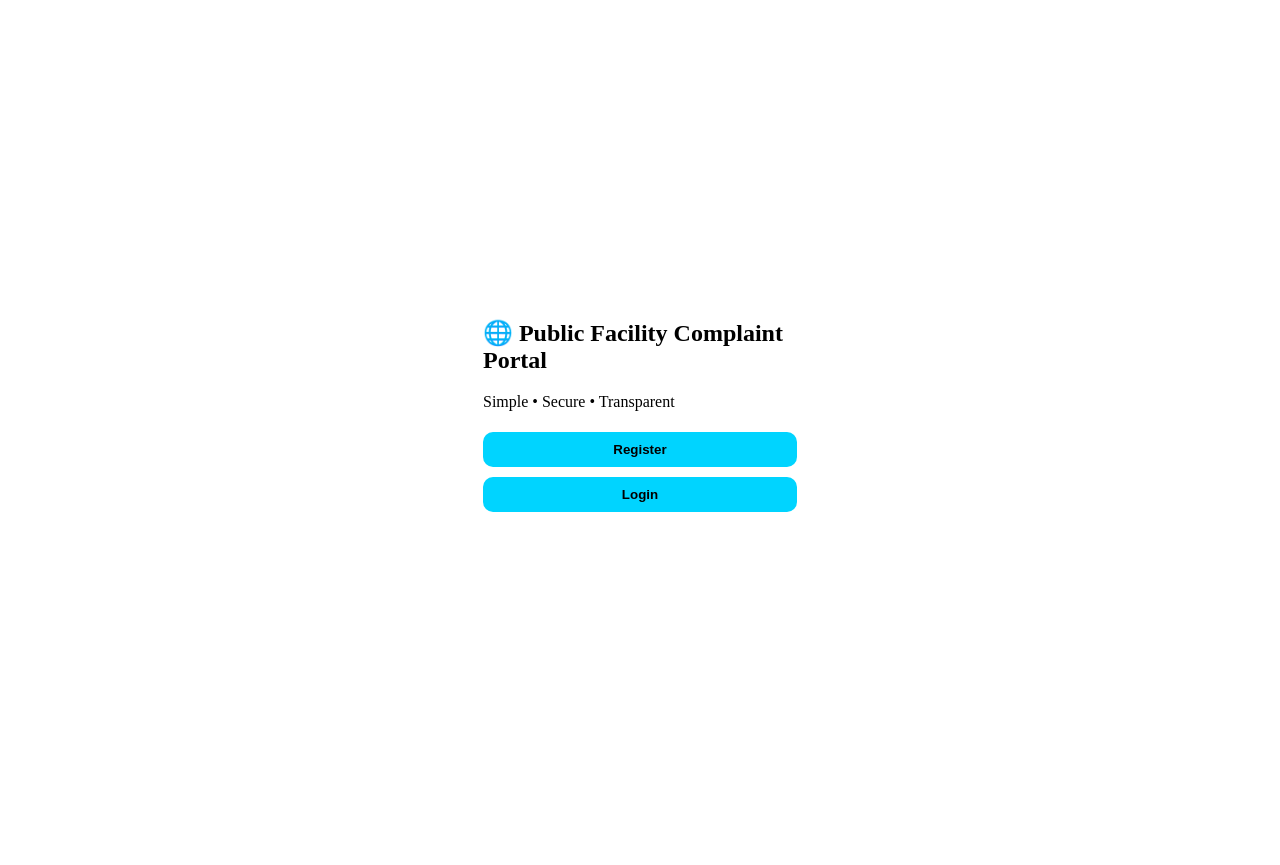
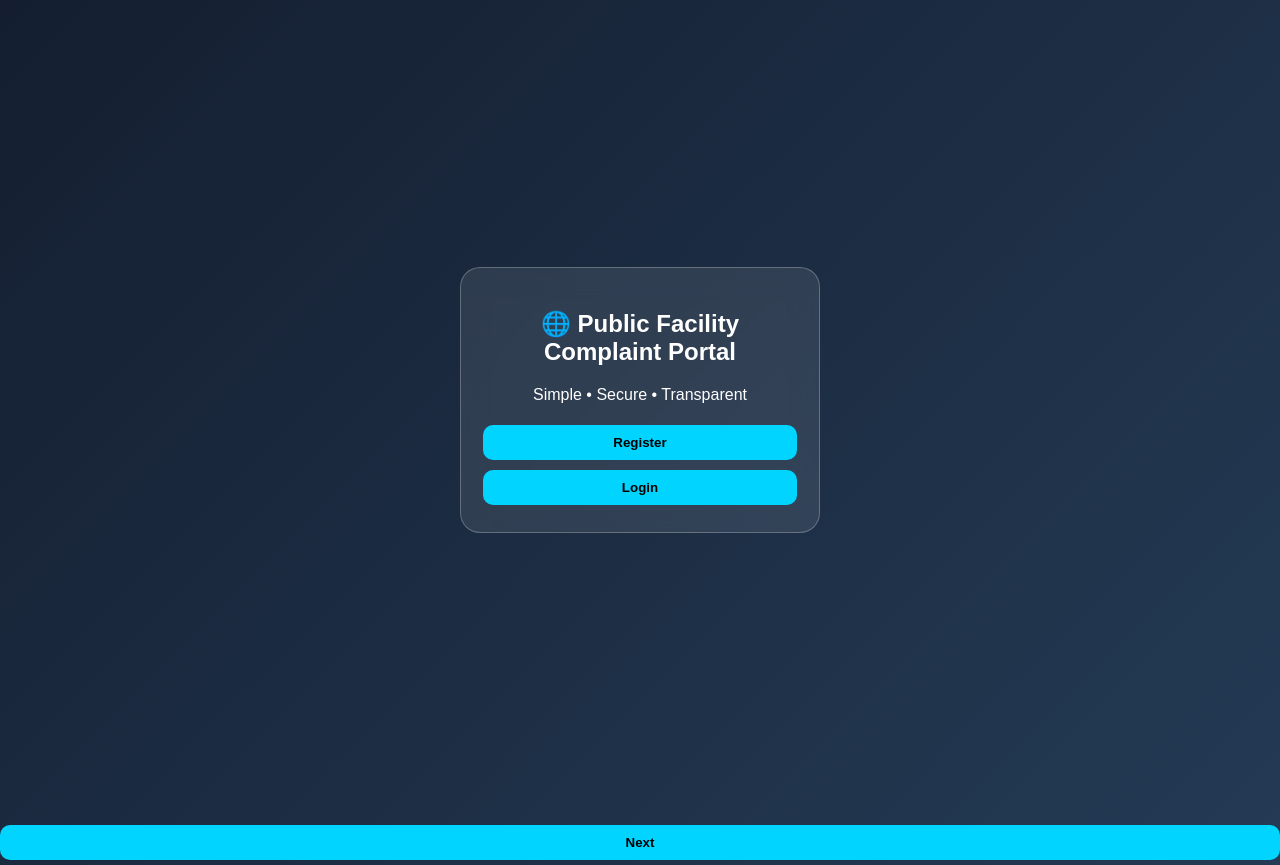
Before and after one commit to kalaiyarasiperumal/public-facility-complaint-portal, a Flask app: template templates/index.html in a window 1280 px wide. Before the commit the page ends 512 px from the top, so only its background shows below. Run offline with Flask 3, Linux system fonts and the light colour scheme; the template is opened without the code that fills it, so the values that code supplies are empty.

Commit message:
Update index.html

```diff
--- a/templates/index.html
+++ b/templates/index.html
@@ -9,11 +9,6 @@
         * {
             box-sizing: border-box;
         }
-<div style="text-align: center; margin-top: 20px;">
-    <a href="/facility">
-        <button type="button">Next</button>
-    </a>
-</div>
         body {
             margin: 0;
             font-family: Arial, sans-serif;
@@ -346,6 +341,10 @@
         window.goToPerson2 = goToPerson2;
 
     </script>
-
+<div style="text-align: center; margin-top: 20px;">
+    <a href="/facility">
+        <button type="button">Next</button>
+    </a>
+</div>
 </body>
 </html>
```
